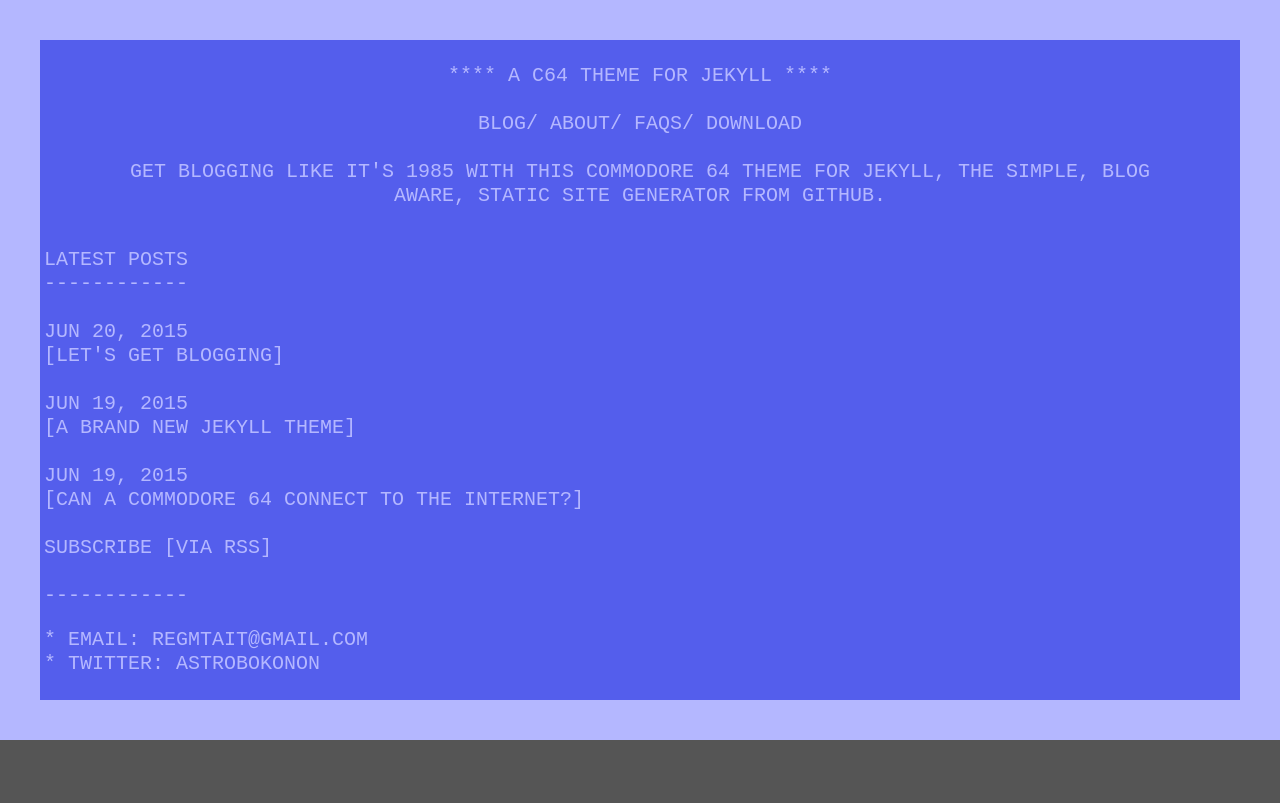
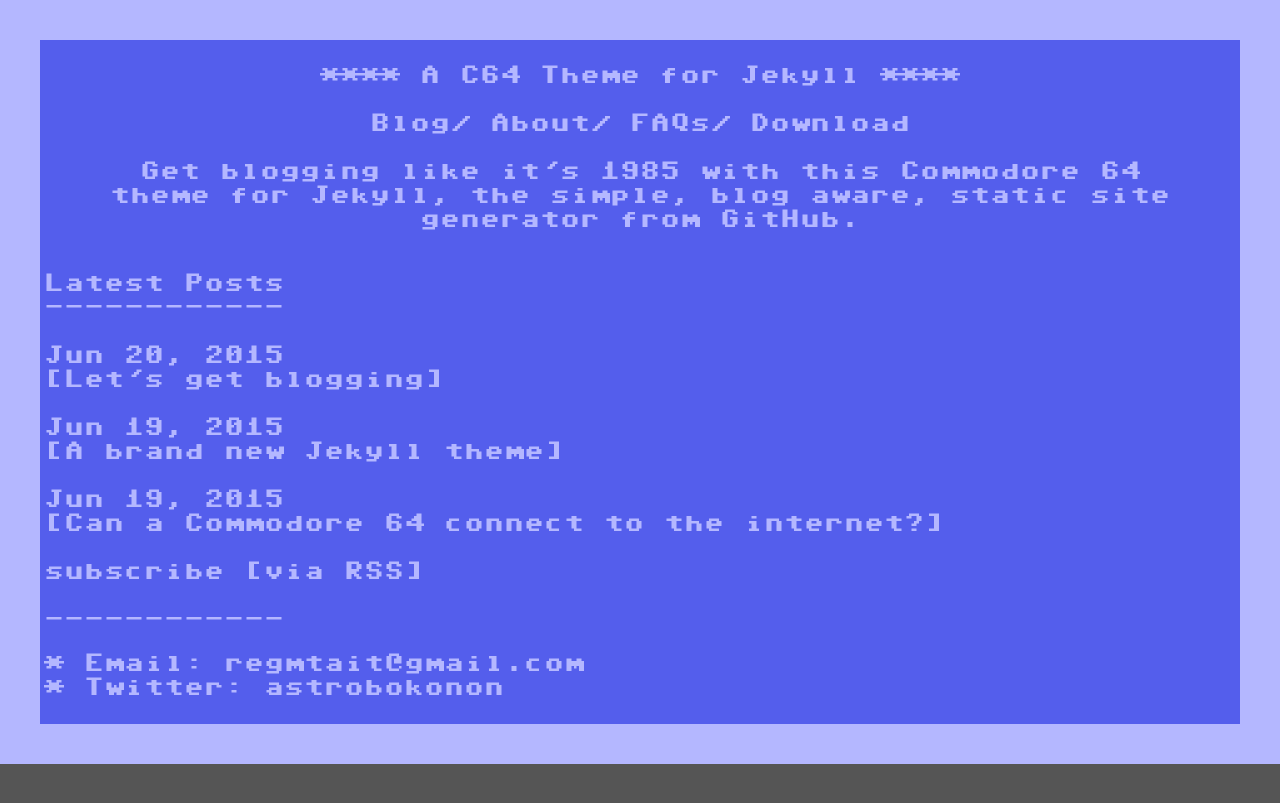
Before and after one commit to astrobokonon/astrobokonon.github.io, a Jekyll site: the page built from index.html, in a window 1280 px wide. Shown: the top 803 px of the page. Built offline with Jekyll 4.4.1, drawn with Linux system fonts in a browser that asks for light colours.

Commit message:
More css changes for fonts

```diff
--- a/_sass/_base.scss
+++ b/_sass/_base.scss
@@ -48,7 +48,7 @@
     line-height: 1.2;
     font-size: 1rem;
     font-weight: normal;
-    text-transform: uppercase;
+//    text-transform: uppercase;
 }
 
 @media screen and (max-width: $width-tiny) {
--- a/css/main.scss
+++ b/css/main.scss
@@ -4,7 +4,7 @@
 @charset "utf-8";
 
 // Our variables
-$base-font-family: 'cbmmedium', monospace, sans-serif;
+$base-font-family: 'C64_Pro_Mono-STYLE', monospace, sans-serif;
 $base-font-size: 16px;
 
 $text-color: #b4b7ff;
```
Also changed, not shown: 1 other file.
